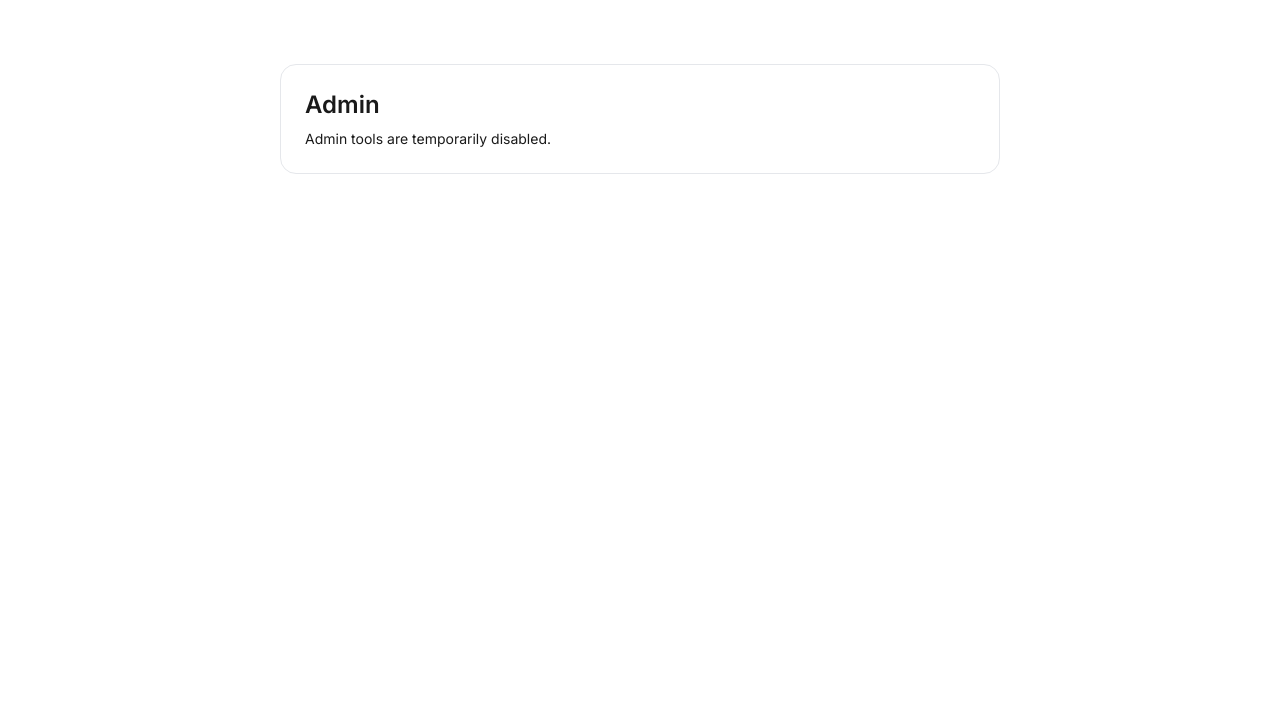
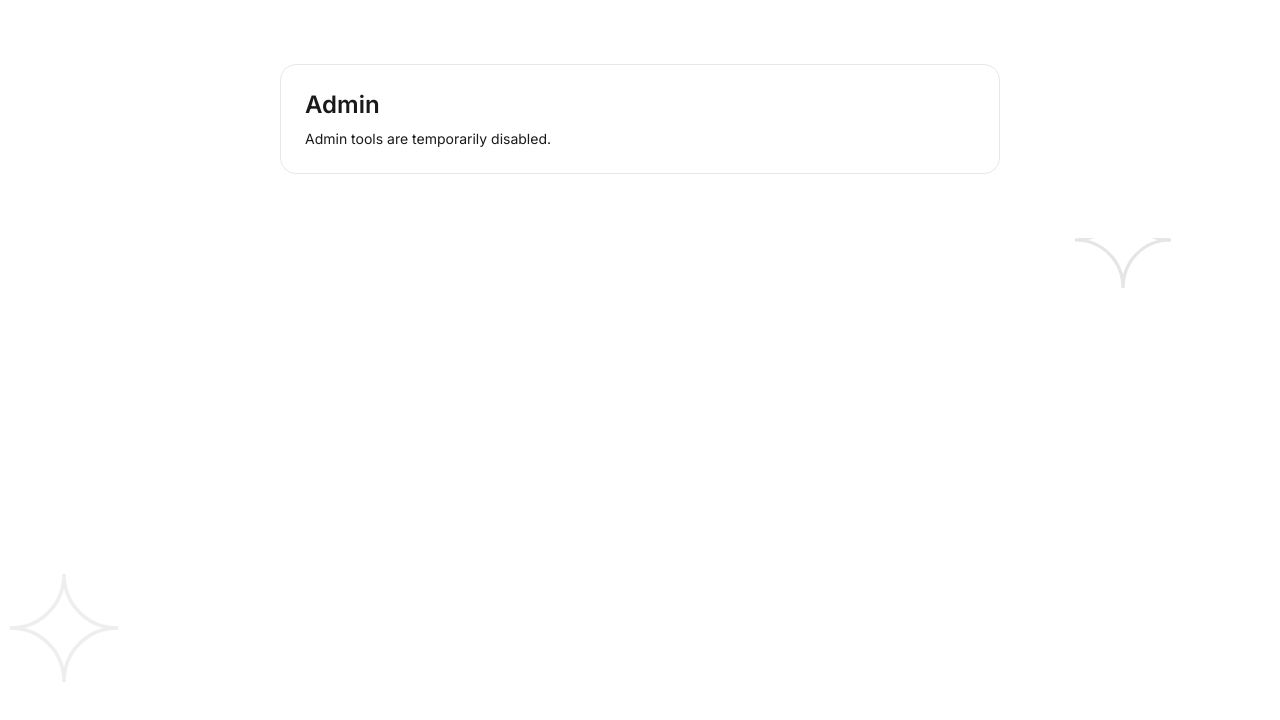
Before and after one commit to jisungkim0922/difficultconvo, a Next.js app: page /admin/letters in a window 1280 px wide. Shown: the top 720 px of the page. Built offline with nearby package versions, Linux system fonts and the light colour scheme.

Commit message:
Two-layer design: fixed grey fleur backdrop behind all content

```diff
--- a/app/layout.tsx
+++ b/app/layout.tsx
@@ -2,6 +2,7 @@ import "./globals.css";
 import type { Metadata } from "next";
 import { Playfair_Display, Inter } from "next/font/google";
 import AuthProvider from "../components/AuthProvider";
+import Backdrop from "../components/Backdrop";
 
 const playfair = Playfair_Display({ subsets: ["latin"], weight: ["700","800","900"], variable: "--font-display" });
 const inter = Inter({ subsets: ["latin"] });
@@ -15,7 +16,12 @@ export default function RootLayout({ children }: { children: React.ReactNode })
   return (
     <html lang="en" className={playfair.variable}>
       <body className={inter.className}>
-        <AuthProvider>{children}</AuthProvider>
+        <AuthProvider>
+          <div className="relative">
+            <Backdrop />          {/* ← fixed back layer */}
+            <div className="relative z-10">{children}</div> {/* ← content layer */}
+          </div>
+        </AuthProvider>
       </body>
     </html>
   );
--- /dev/null
+++ b/components/Backdrop.tsx
@@ -0,0 +1,27 @@
+"use client";
+export default function Backdrop() {
+  return (
+    <div aria-hidden className="pointer-events-none fixed inset-0 -z-10 overflow-hidden">
+      {/* top center */}
+      <Fleur className="absolute left-1/2 top-[6vh] h-[120px] w-[120px] -translate-x-1/2 text-neutral-300/60" />
+      {/* mid right */}
+      <Fleur className="absolute right-[6vw] top-[22vh] h-[160px] w-[160px] text-neutral-300/60" />
+      {/* bottom left */}
+      <Fleur className="absolute -left-[2vw] bottom-[8vh] h-[180px] w-[180px] text-neutral-300/40" />
+    </div>
+  );
+}
+
+function Fleur({ className = "" }: { className?: string }) {
+  // simple 4-lobed pinwheel; stroke follows currentColor so we can tint via className
+  return (
+    <svg viewBox="0 0 100 100" className={className}>
+      <path
+        d="M50 10c0 17-13 30-30 30 17 0 30 13 30 30 0-17 13-30 30-30-17 0-30-13-30-30z"
+        fill="none"
+        stroke="currentColor"
+        strokeWidth="2"
+      />
+    </svg>
+  );
+}
```
